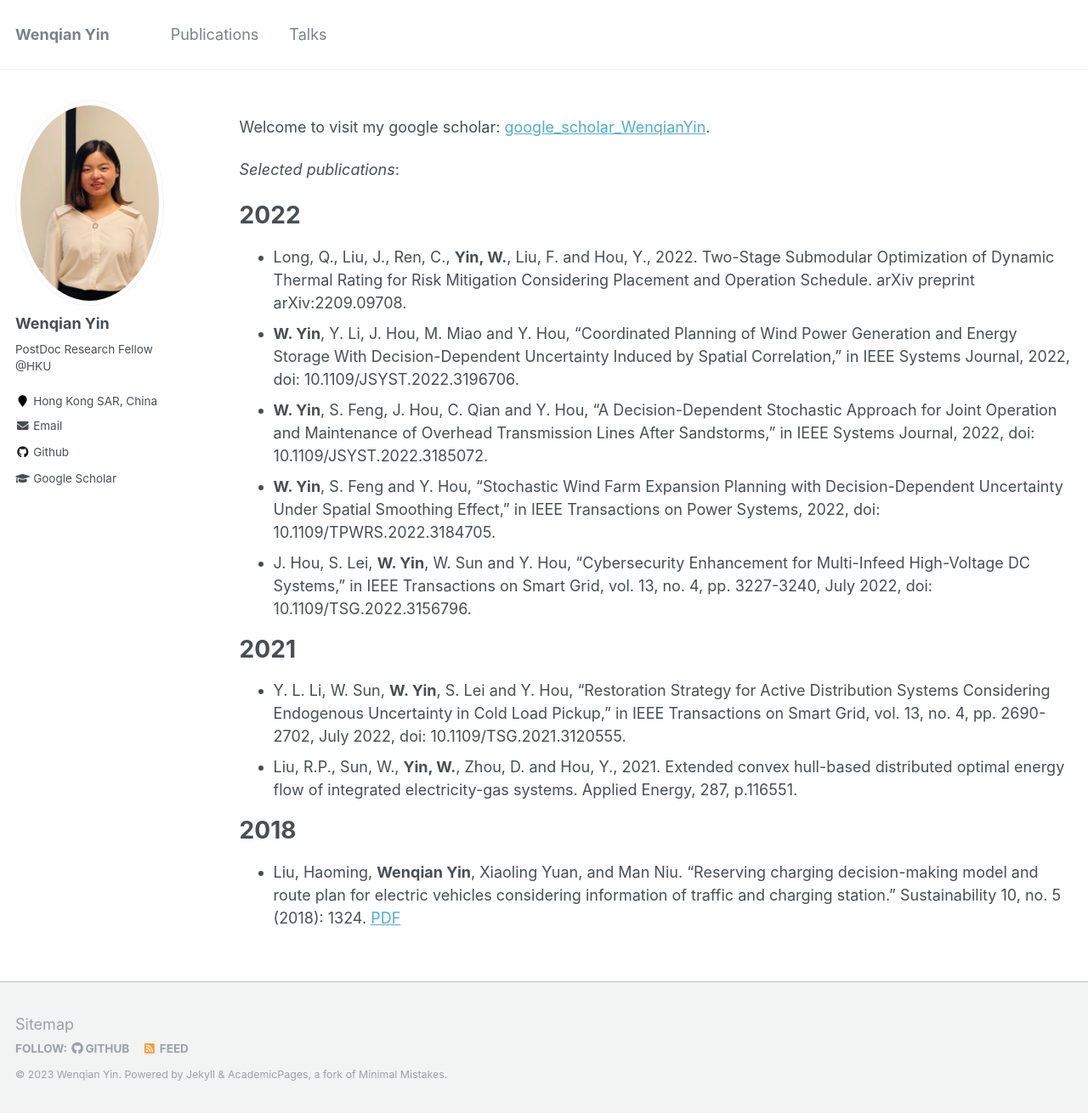
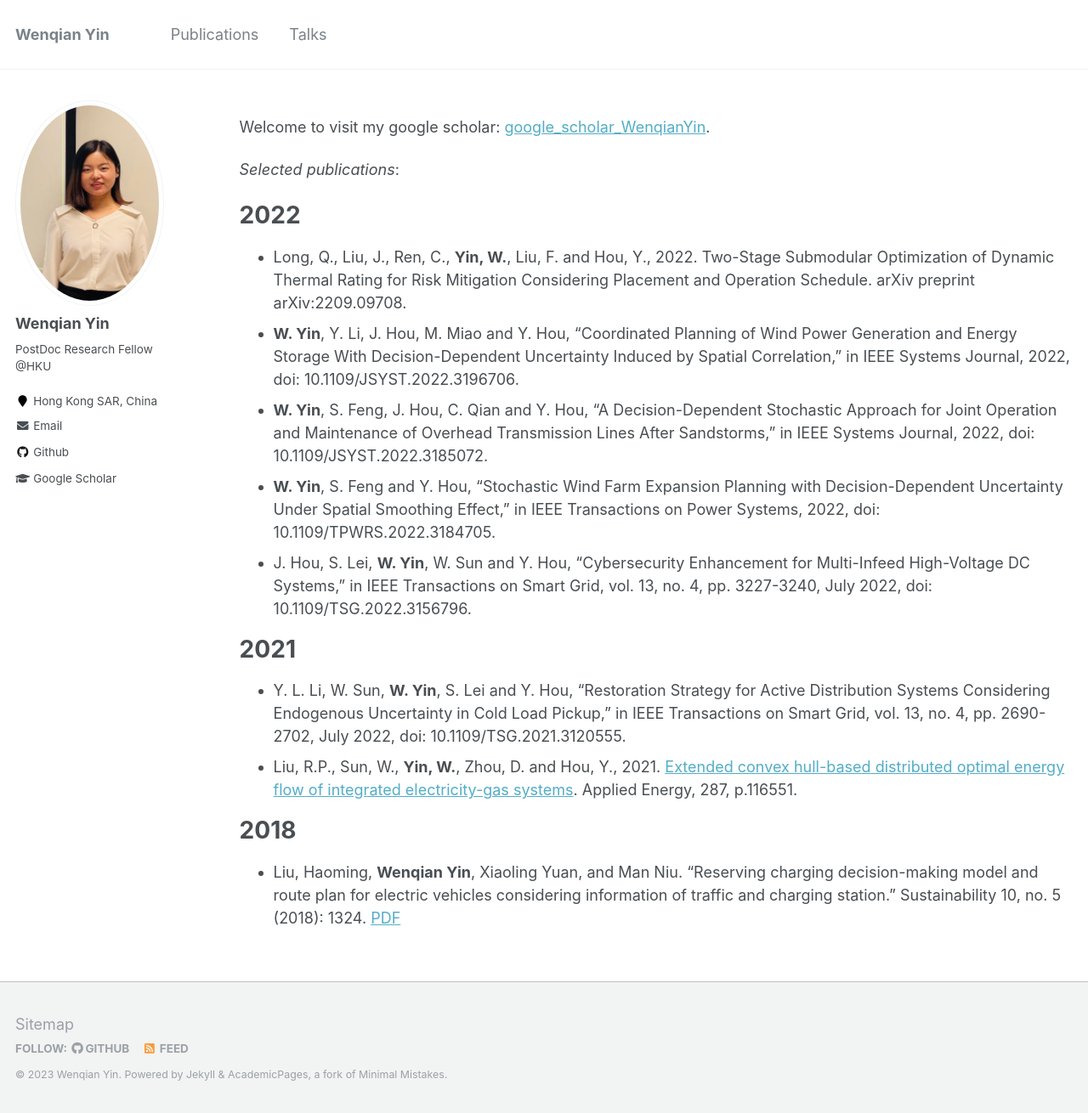
Before and after one commit to wenqianYIN/wb, a Jekyll site: the page built from _pages/cv.md, in a window 1280 px wide and 1310 px high. Shown: the whole window at 85% size. Built offline with Jekyll 4.4.1, drawn with Linux system fonts in a browser that asks for light colours; part of the change alters nothing that is shown.

Commit message:
Update cv.md

```diff
--- a/_pages/cv.md
+++ b/_pages/cv.md
@@ -23,7 +23,7 @@ _Selected publications_:
 2021
 ======
 * Y. L. Li, W. Sun, **W. Yin**, S. Lei and Y. Hou, "Restoration Strategy for Active Distribution Systems Considering Endogenous Uncertainty in Cold Load Pickup," in IEEE Transactions on Smart Grid, vol. 13, no. 4, pp. 2690-2702, July 2022, doi: 10.1109/TSG.2021.3120555.
-* Liu, R.P., Sun, W., **Yin, W.**, Zhou, D. and Hou, Y., 2021. Extended convex hull-based distributed optimal energy flow of integrated electricity-gas systems. Applied Energy, 287, p.116551.
+* Liu, R.P., Sun, W., **Yin, W.**, Zhou, D. and Hou, Y., 2021. [Extended convex hull-based distributed optimal energy flow of integrated electricity-gas systems](https://www.sciencedirect.com/science/article/abs/pii/S0306261921000994). Applied Energy, 287, p.116551.
 
 2018
 ======
```
